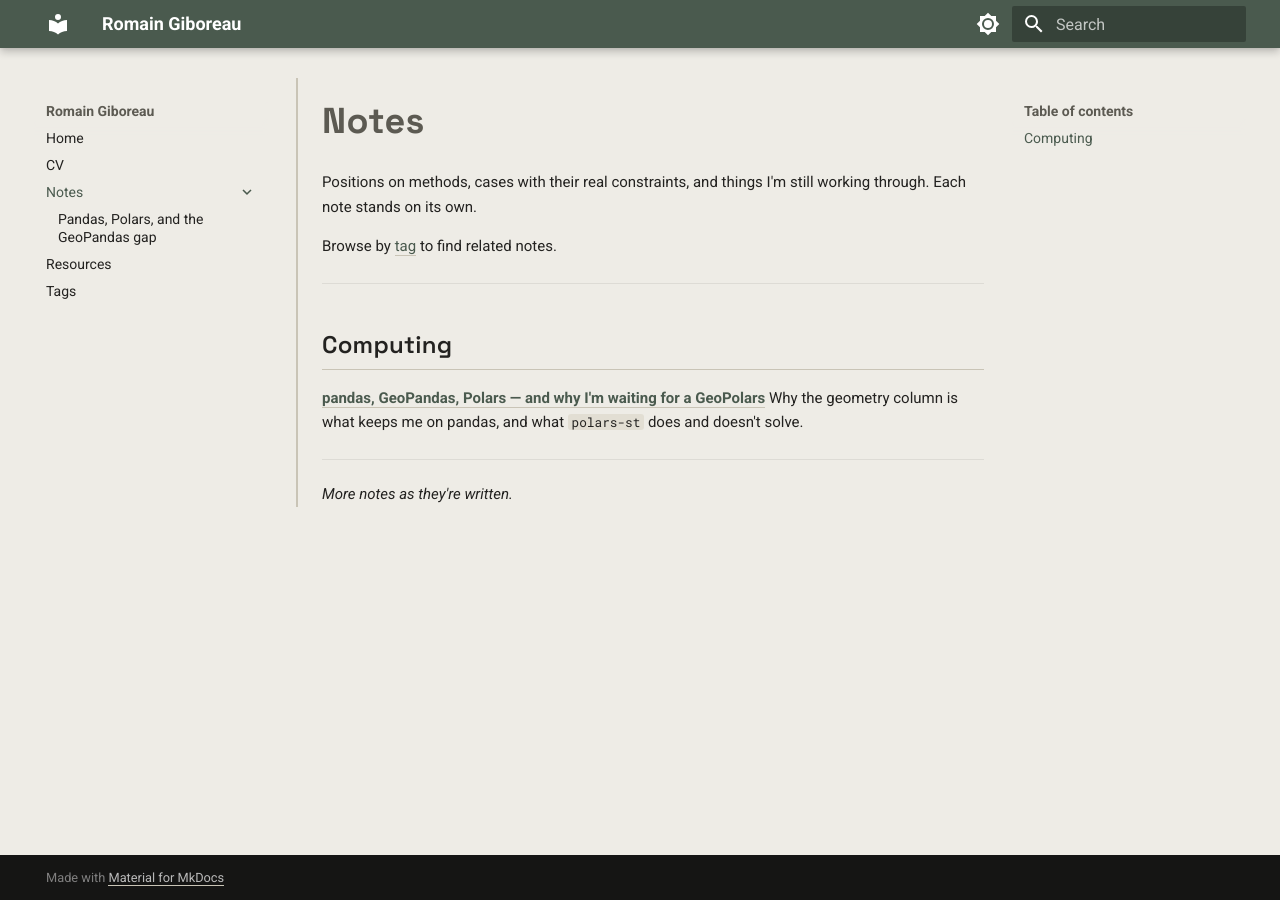
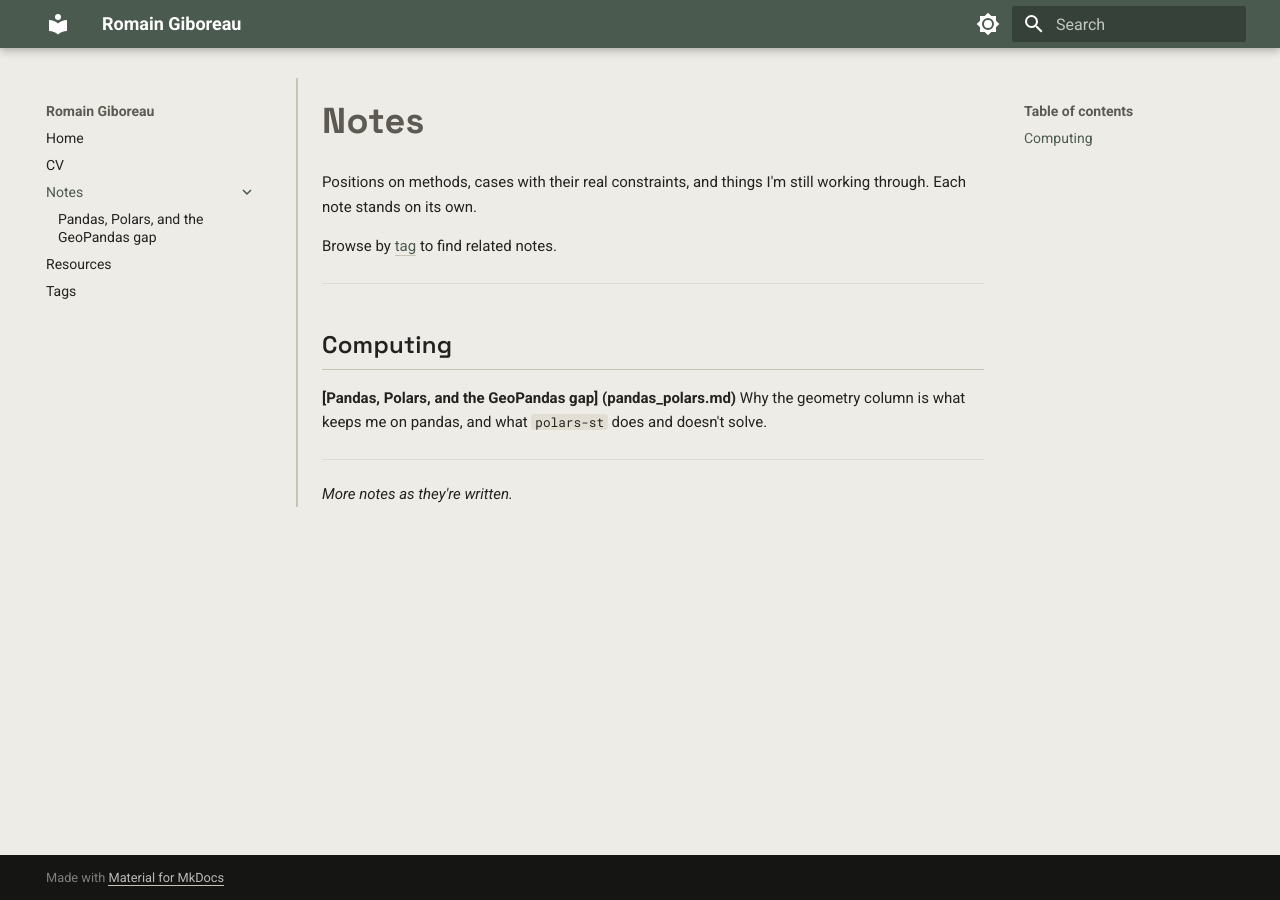
Before and after one commit to RomainGiboreau/My_Website, an MkDocs documentation site: the page built from docs/notes/index.md, in a window 1280 px wide. Built offline with MkDocs 1.6.1 and Material for MkDocs 9.7.7, drawn with Linux system fonts in a browser that asks for light colours.

Commit message:
Update index.md

```diff
--- a/docs/notes/index.md
+++ b/docs/notes/index.md
@@ -8,7 +8,7 @@ Browse by [tag](../tags.md) to find related notes.
 
 ## Computing
 
-**[pandas, GeoPandas, Polars — and why I'm waiting for a GeoPolars](pandas_polars.md)**
+**[Pandas, Polars, and the GeoPandas gap] (pandas_polars.md)**
 Why the geometry column is what keeps me on pandas, and what `polars-st` does and doesn't solve.
 
 ---
```
